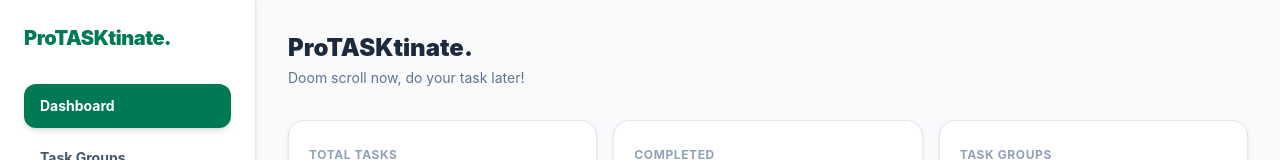
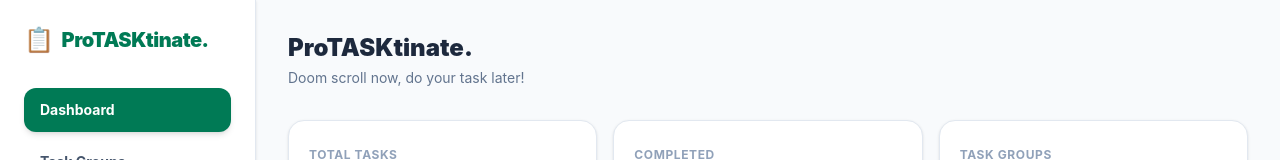
Before and after one commit to orleanjames/ProTASKinate, a React (Vite) app: page /home in a window 1280 px wide. Shown: the top 160 px of the page. Built offline with nearby package versions, Linux system fonts and the light colour scheme.

Commit message:
Added a logo

```diff
--- a/src/components/Sidebar.jsx
+++ b/src/components/Sidebar.jsx
@@ -15,6 +15,9 @@ export default function Sidebar() {
         {/* Brand Header */}
         <div className="mb-8">
           <div className="font-black text-xl text-emerald-700 tracking-tight flex items-center gap-2">
+            <span className="text-2xl select-none filter" role="img" aria-label="Task List">
+              📋
+            </span>
             <span>ProTASKtinate.</span>
           </div>
         </div>
```
Also changed, not shown: images/p.png (added), 1 other file (tests, documents, lock files or other folders).
